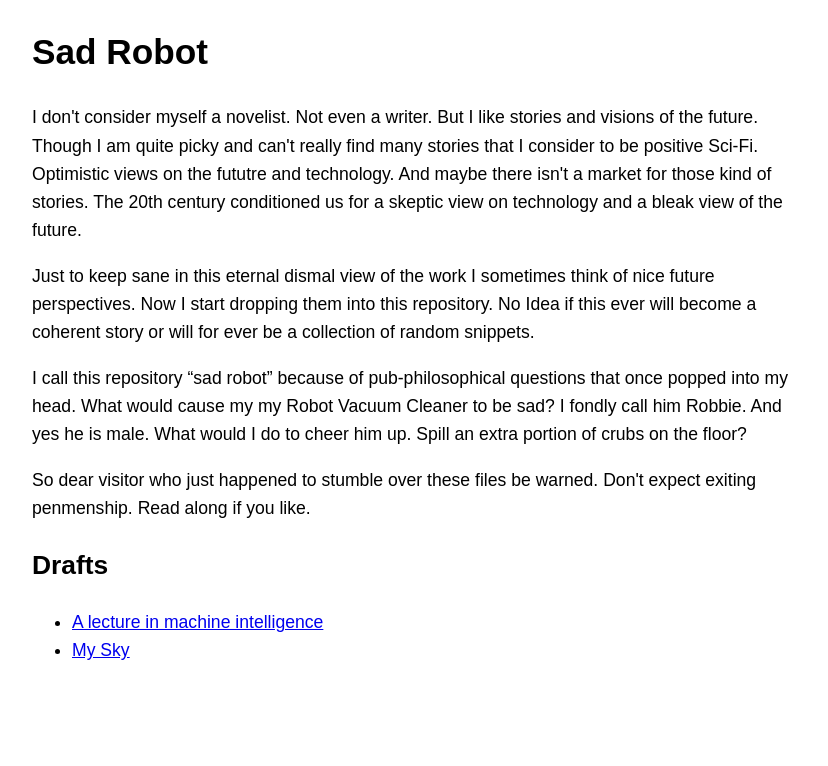
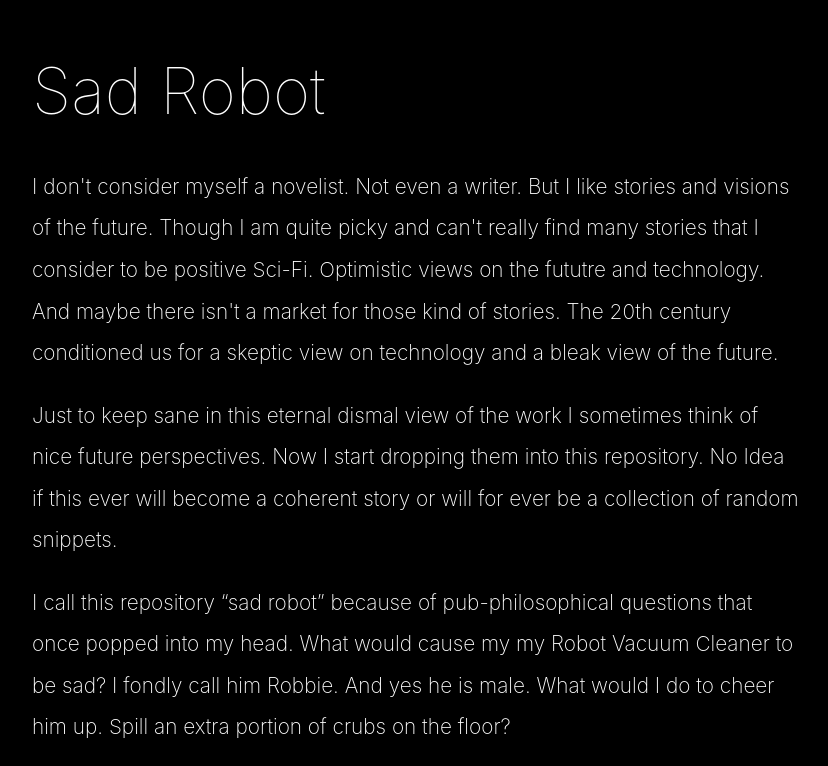
Before and after one commit to g12n/SadRobot, an Eleventy site: page index.md in a window 1280 px wide. Shown: the top 766 px of the page, without its empty margins (224-1052 px from the left). Built offline with nearby package versions, Linux system fonts and the light colour scheme; Eleventy itself is replaced by a stand-in of ours; files that its build step writes are made by us from their sources.

Commit message:
added css styling

```diff
--- a/_includes/layout.njk
+++ b/_includes/layout.njk
@@ -8,9 +8,7 @@ title: My Rad Blog
     <meta charset="utf-8">
     <meta name="viewport" content="width=device-width, initial-scale=1.0">
     <title>{{ title }}</title>
-    <style>
-    body {font-family: sans-serif; max-width: 48rem; font-size: 110%; line-height: 1.6; margin: 0 auto}
-    </style>
+    <link rel="stylesheet" href="{{ '/style.css' | url }}"/>
   </head>
   <body>
     {{ content | safe }}
--- /dev/null
+++ b/docs/style.css
@@ -0,0 +1,19 @@
+body{
+    font-family: -apple-system, BlinkMacSystemFont, "Segoe UI", Roboto, Helvetica, Arial, sans-serif, "Apple Color Emoji", "Segoe UI Emoji", "Segoe UI Symbol";
+    background: #000;
+    color: #fff;
+    max-width: 48rem;
+    padding: 1rem;
+    font-size: 130%;
+    line-height: 2;
+    margin: 0 auto;
+    font-weight: 200;
+}
+
+a { color: #fff}
+
+h1{
+    font-weight: 100;
+    font-size: 4rem;
+    line-height: 1;
+}
--- /dev/null
+++ b/style.css
@@ -0,0 +1,19 @@
+body{
+    font-family: -apple-system, BlinkMacSystemFont, "Segoe UI", Roboto, Helvetica, Arial, sans-serif, "Apple Color Emoji", "Segoe UI Emoji", "Segoe UI Symbol";
+    background: #000;
+    color: #fff;
+    max-width: 48rem;
+    padding: 1rem;
+    font-size: 130%;
+    line-height: 2;
+    margin: 0 auto;
+    font-weight: 200;
+}
+
+a { color: #fff}
+
+h1{
+    font-weight: 100;
+    font-size: 4rem;
+    line-height: 1;
+}
```
Also changed, not shown: docs/chapters/about-machine-intelligence/index.html (+1 -3 lines), docs/chapters/my-sky/index.html (+1 -3 lines), docs/index.html (+1 -3 lines), .eleventy.js, chapters/my-sky.md (line endings or trailing spaces).
